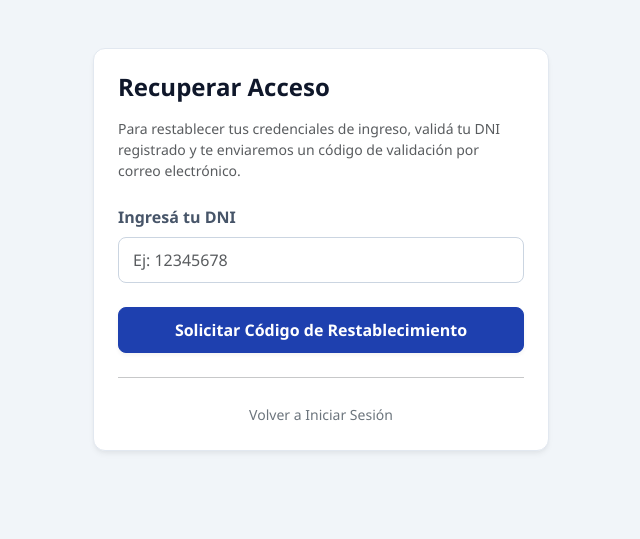
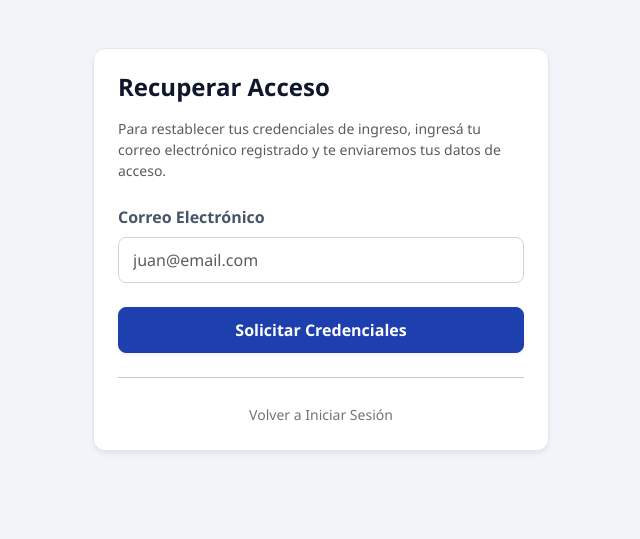
Before and after one commit to AryMos/elmensaje, a Django app: page /recuperar-password/ in a window 1280 px wide. Shown: the top 539 px of the page, without its empty margins (319-959 px from the left). Run offline with Django 5.2, Linux system fonts and the light colour scheme.

Commit message:
Agregada recuperar clave de ingreso

```diff
--- a/usuarios/templates/usuarios/recuperar_password.html
+++ b/usuarios/templates/usuarios/recuperar_password.html
@@ -5,22 +5,22 @@
     <link rel="stylesheet" href="{% static 'css/bunker.css' %}">
     <meta charset="UTF-8">
     <meta name="viewport" content="width=device-width, initial-scale=1.0">
-    <title>Recuperar Acceso</title>
+    <title>Recuperar Acceso | El Mensaje</title>
     <link href="https://cdn.jsdelivr.net/npm/bootstrap@5.3.0/dist/css/bootstrap.min.css" rel="stylesheet">
 </head>
 <body>
 <div class="container my-5" style="max-width: 480px;">
     <div class="card p-4 shadow">
         <h1 class="h4 mb-3">Recuperar Acceso</h1>
-        <p class="text-muted small mb-4">Para restablecer tus credenciales de ingreso, validá tu DNI registrado y te enviaremos un código de validación por correo electrónico.</p>
+        <p class="text-muted small mb-4">Para restablecer tus credenciales de ingreso, ingresá tu correo electrónico registrado y te enviaremos tus datos de acceso.</p>
 
         <form method="POST">
             {% csrf_token %}
             <div class="mb-4">
-                <label for="dni" class="form-label fw-bold">Ingresá tu DNI</label>
-                <input type="text" id="dni" name="dni" class="form-control" required placeholder="Ej: 12345678">
+                <label for="email" class="form-label fw-bold">Correo Electrónico</label>
+                <input type="email" id="email" name="email" class="form-control" required placeholder="juan@email.com">
             </div>
-            <button type="submit" class="btn btn-primary w-100">Solicitar Código de Restablecimiento</button>
+            <button type="submit" class="btn btn-primary w-100">Solicitar Credenciales</button>
         </form>
         <hr class="my-4">
         <div class="text-center">
--- a/usuarios/views.py
+++ b/usuarios/views.py
@@ -258,10 +258,38 @@ def login_usuario(request):
 
 def recuperar_password(request):
     if request.method == 'POST':
-        messages.info(request, "Si el DNI existe, se enviarán las instrucciones de recuperación.")
+        email_ingresado = request.POST.get('email', '').strip()
+
+        try:
+            # Buscamos directamente en tu tabla Usuario por el correo electrónico
+            perfil_usuario = Usuario.objects.get(email=email_ingresado)
+
+            asunto = "🔐 Recuperación de Contraseña - El Mensaje"
+            cuerpo_mensaje = (
+                f"Hola {perfil_usuario.nombre_completo},\n\n"
+                f"Recibimos una solicitud para recordar tus credenciales de acceso a tu bóveda digital.\n\n"
+                f"Tu DNI de ingreso (Usuario): {perfil_usuario.dni}\n"
+                f"Tu contraseña registrada es: {perfil_usuario.user.password if hasattr(perfil_usuario.user, 'password') else '🔑 Contraseña Protegida'}\n\n"
+                f"Por motivos de seguridad, te recordamos mantener tus datos a resguardo.\n"
+                f"Si no solicitaste este correo, puedes ignorarlo con tranquilidad.\n\n"
+                f"¡Saludos de la Bóveda!\n"
+                f"El Mensaje - Custodia Digital."
+            )
+
+            send_mail(
+                asunto,
+                cuerpo_mensaje,
+                'El Mensaje <notificaciones.elmensaje@gmail.com>',
+                [perfil_usuario.email],
+                fail_silently=False,
+            )
+        except Usuario.DoesNotExist:
+            # Si el mail no existe, pasa de largo silenciosamente por seguridad
+            pass
+
+        messages.info(request, "Si el correo electrónico existe en nuestro sistema, se enviarán las instrucciones de recuperación de inmediato.")
         return redirect('login')
     return render(request, 'usuarios/recuperar_password.html')
-
 
 @csrf_exempt
 def api_editar_mensaje(request):
```
